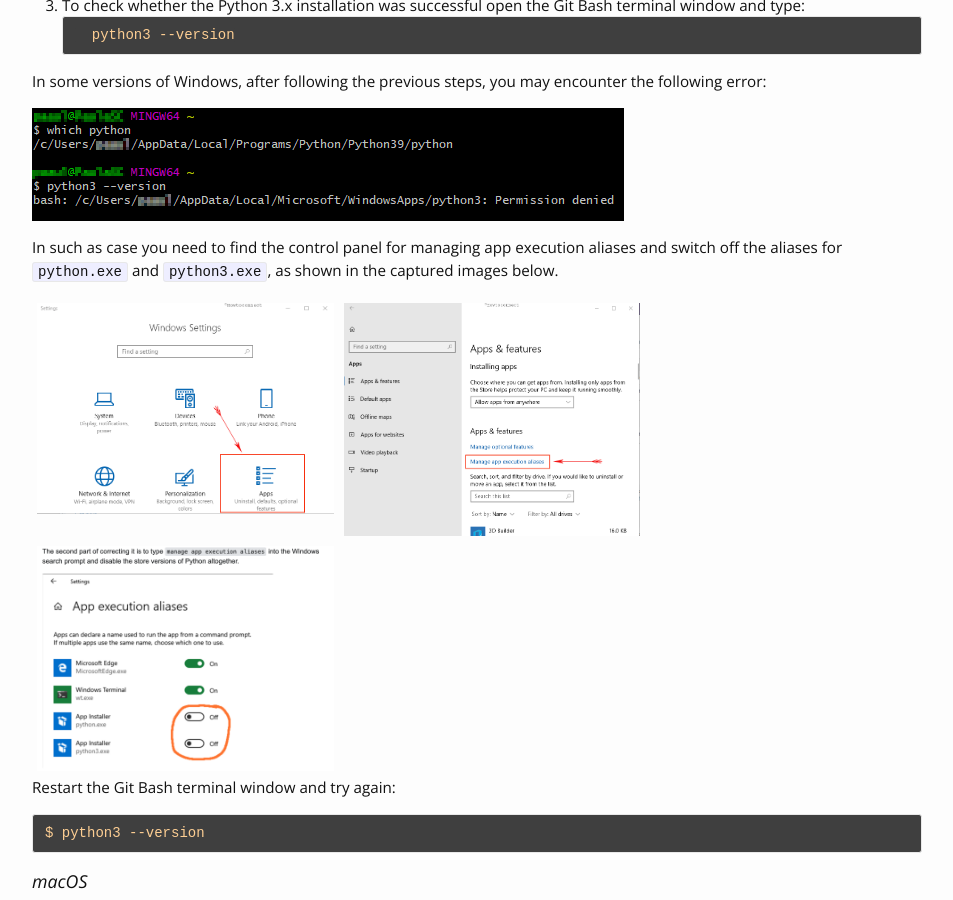
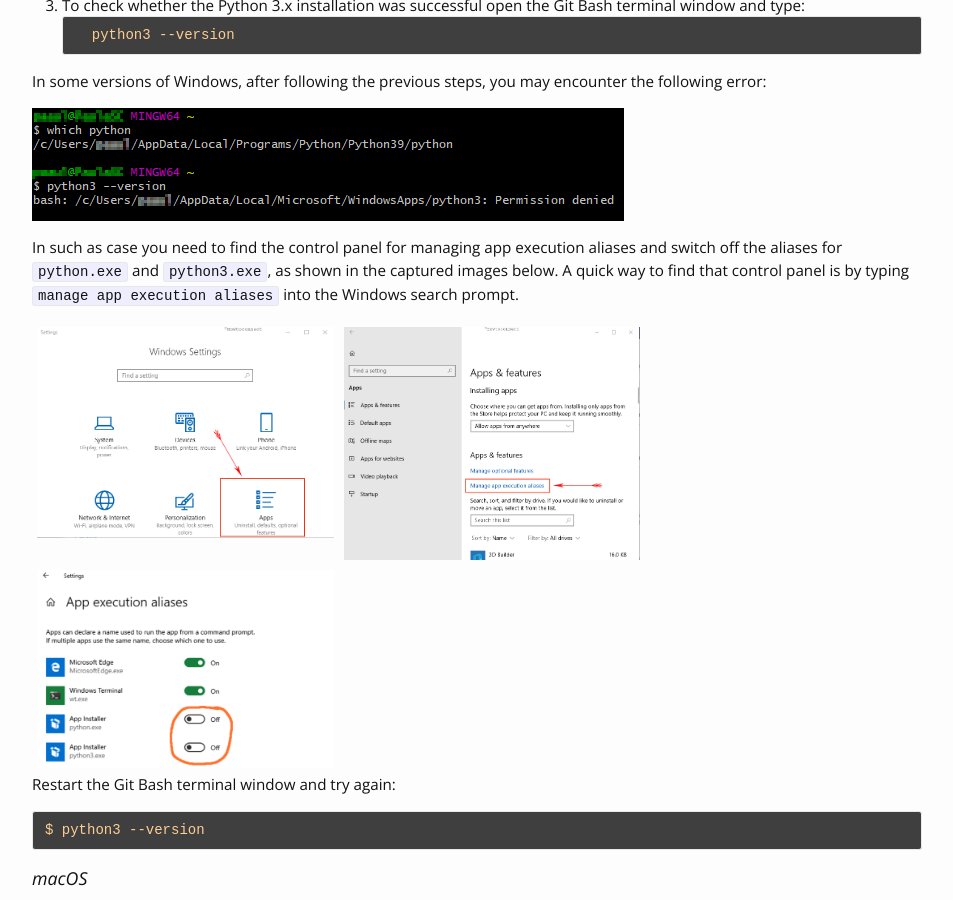
Before and after one commit to funcompbio/funcompbio.github.io, a Jekyll site: the page built from setup.md, in a window 1280 px wide and 900 px high, scrolled down 3798 px. Shown: the whole window, without its empty margins (163-1116 px from the left). Built offline with Jekyll 4.4.1, drawn with Linux system fonts in a browser that asks for light colours; nearby versions of some CDN libraries.

Commit message:
Updated setup instructions.

```diff
--- a/setup.md
+++ b/setup.md
@@ -250,7 +250,8 @@
 
 In such as case you need to find the control panel for managing app execution aliases
 and switch off the aliases for `python.exe` and `python3.exe`, as shown in the captured
-images below.
+images below. A quick way to find that control panel is by typing `manage app execution
+aliases` into the Windows search prompt.
 
 <div class="sbys-row">
   <div class="sbys-column">
```
Also changed, not shown: _images/ChangeExecAliasesWindows3.png, 1 other file.
